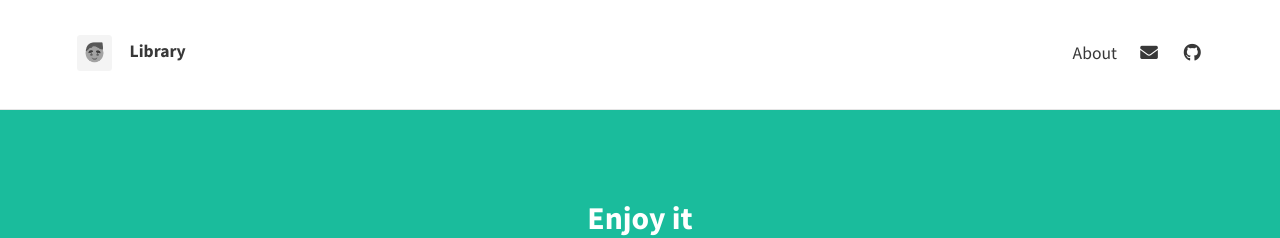
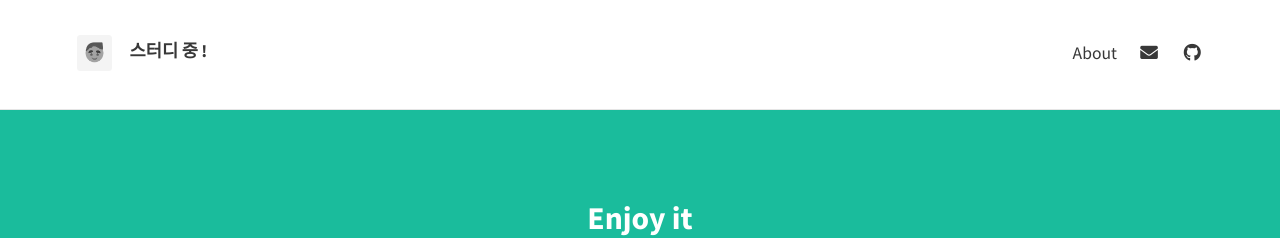
Before and after one commit to prlhspt/prlhspt.github.io, a Jekyll site: the page built from index.html, in a window 1280 px wide. Shown: the top 238 px of the page. Built offline with Jekyll 4.4.1, drawn with Linux system fonts in a browser that asks for light colours; nearby versions of some CDN libraries; the list of posts is cut into pages by our own code.

Commit message:
Update _config.yml

```diff
--- a/_config.yml
+++ b/_config.yml
@@ -5,11 +5,11 @@ url: "https://prlhspt.github.io/"
 # THEME-SPECIFIC CONFIGURATION
 theme_settings:
   # Meta
-  title: "Library"
+  title: "스터디 중 !"
   avatar: assets/img/avatar.png
   favicon: assets/favicon.ico
   gravatar: # Email MD5 hash
-  description: "Individual Study Note" # used by search engines
+  description: "스터디 중 !" # used by search engines
 
   # Header and footer text
   header_text:
@@ -21,7 +21,7 @@ theme_settings:
 
   # Icons
   rss: false
-  email_address: "prlhspt@naver.com" # Full email address, e.g. "sam@example.com"
+  email_address: "prlhspt@gmail.com" # Full email address, e.g. "sam@example.com"
   behance:
   bitbucket:
   dribbble:
```
